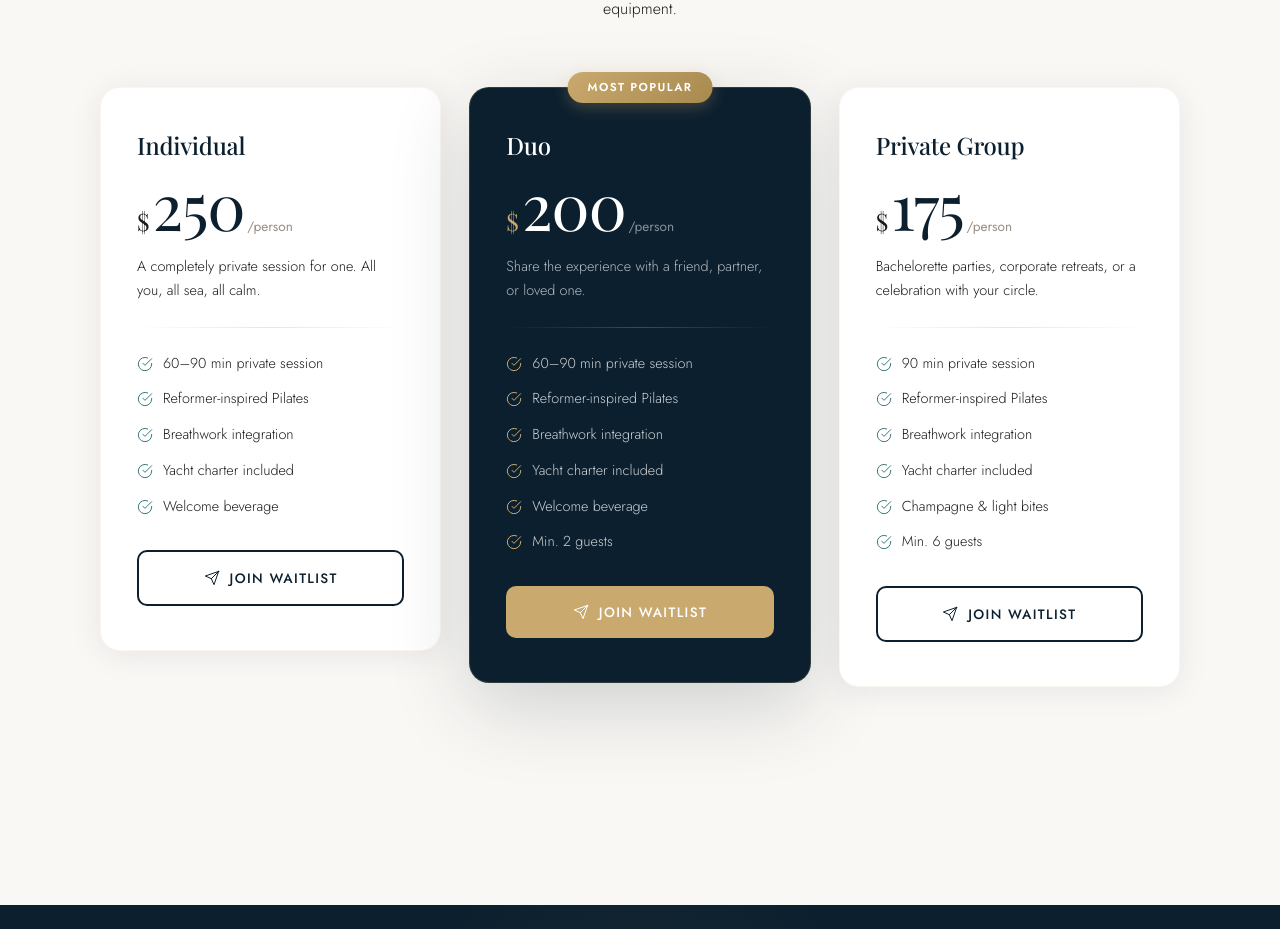
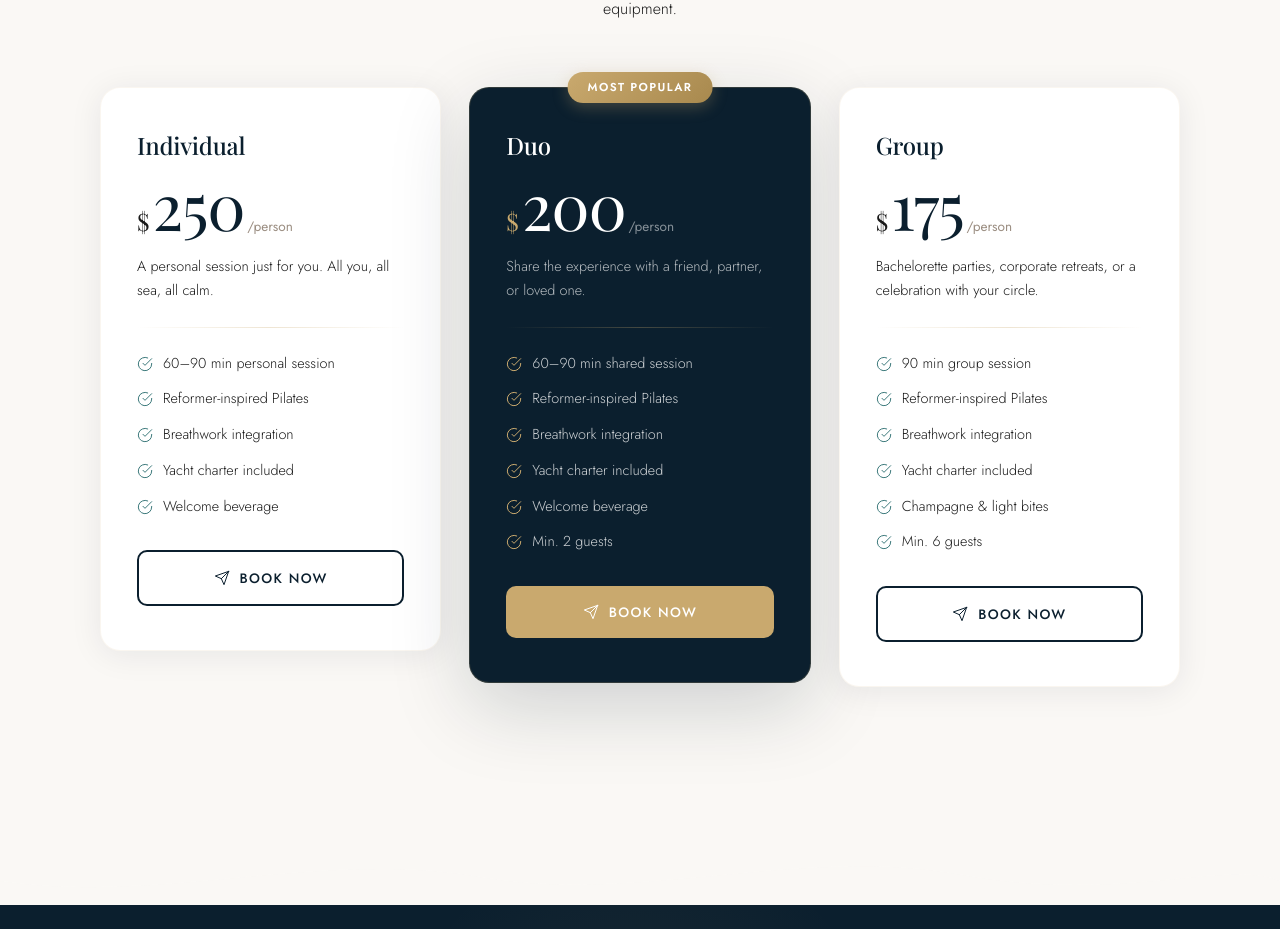
Before and after one commit to cuantotec/aura-afloat, a React (Vite) app: page / in a window 1280 px wide. Shown: the part 5179-6108 px from the top of the page. Built offline with nearby package versions, Linux system fonts and the light colour scheme; a web font is replaced by a local one.

Commit message:
fix: update pricing tiers - remove 'private' language, change to personal/shared/group, CTA to Book Now

```diff
--- a/src/components/Pricing.jsx
+++ b/src/components/Pricing.jsx
@@ -9,15 +9,15 @@
     unit: '/person',
     badge: null,
     iconColor: 'var(--secondary)',
-    desc: 'A completely private session for one. All you, all sea, all calm.',
+    desc: 'A personal session just for you. All you, all sea, all calm.',
     features: [
-      '60–90 min private session',
+      '60–90 min personal session',
       'Reformer-inspired Pilates',
       'Breathwork integration',
       'Yacht charter included',
       'Welcome beverage',
     ],
-    cta: 'Join Waitlist',
+    cta: 'Book Now',
   },
   {
     name: 'Duo',
@@ -27,32 +27,32 @@
     iconColor: 'var(--accent)',
     desc: 'Share the experience with a friend, partner, or loved one.',
     features: [
-      '60–90 min private session',
+      '60–90 min shared session',
       'Reformer-inspired Pilates',
       'Breathwork integration',
       'Yacht charter included',
       'Welcome beverage',
       'Min. 2 guests',
     ],
-    cta: 'Join Waitlist',
+    cta: 'Book Now',
     popular: true,
   },
   {
-    name: 'Private Group',
+    name: 'Group',
     price: '175',
     unit: '/person',
     badge: null,
     iconColor: 'var(--secondary)',
     desc: 'Bachelorette parties, corporate retreats, or a celebration with your circle.',
     features: [
-      '90 min private session',
+      '90 min group session',
       'Reformer-inspired Pilates',
       'Breathwork integration',
       'Yacht charter included',
       'Champagne & light bites',
       'Min. 6 guests',
     ],
-    cta: 'Join Waitlist',
+    cta: 'Book Now',
   },
 ];
 
@@ -74,8 +74,8 @@
     return () => observer.disconnect();
   }, []);
 
-  const scrollToWaitlist = () => {
-    document.getElementById('waitlist')?.scrollIntoView({ behavior: 'smooth' });
+  const scrollToBookSession = () => {
+    document.getElementById('book-session')?.scrollIntoView({ behavior: 'smooth' });
   };
 
   return (
@@ -118,7 +118,7 @@
 
               <button
                 className={`pricing__cta ${tier.popular ? 'btn-accent' : 'btn-outline'}`}
-                onClick={scrollToWaitlist}
+                onClick={scrollToBookSession}
               >
                 <PaperPlaneTiltIcon size={16} />
                 {tier.cta}
```
